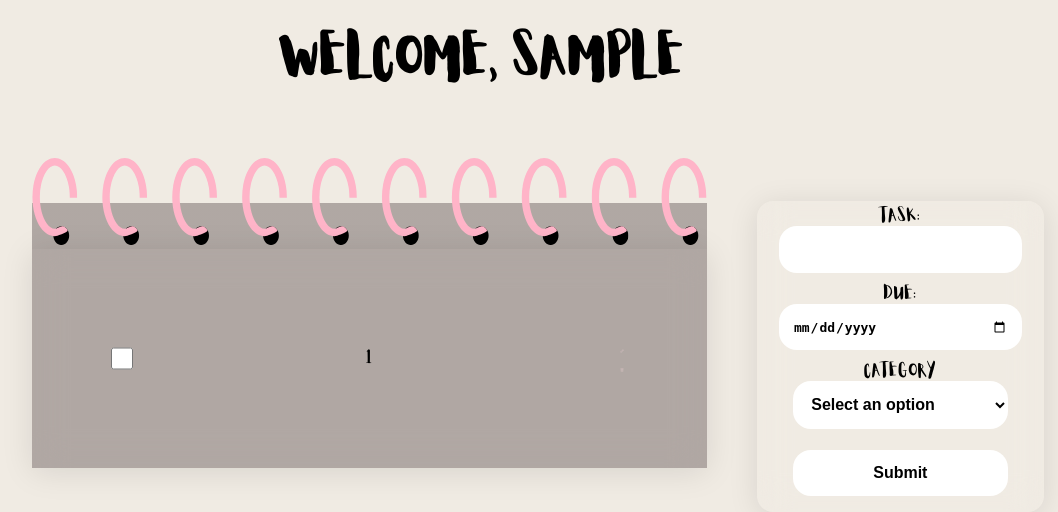
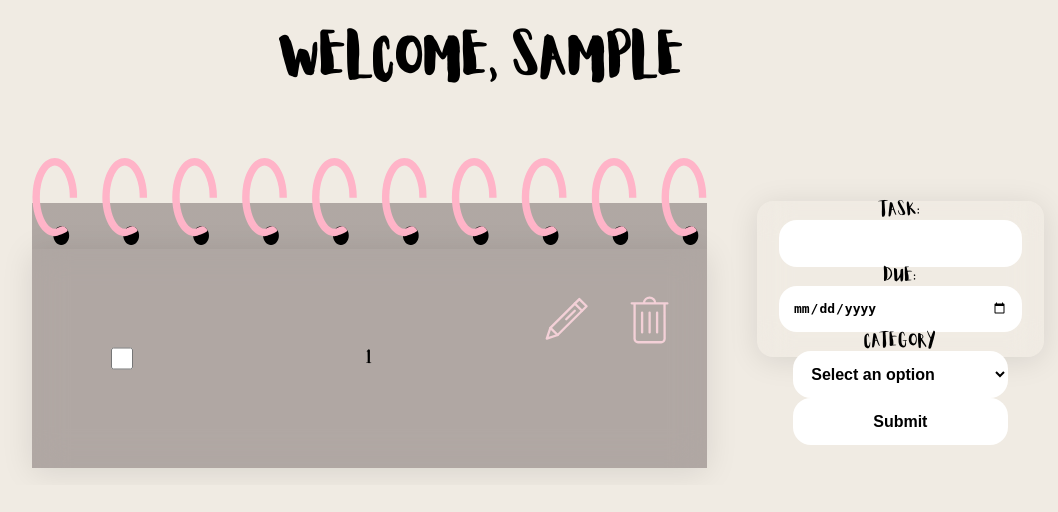
Before and after one commit to LesokoM/To-Do-Application, a Flask app: template Templates/todolist.html in a window 1280 px wide. Shown: the part 323-835 px from the top of the page, without its empty margins (102-1160 px from the left). After the commit the page ends 795 px from the top, so only its background shows below. Run offline with Flask 3, Linux system fonts and the light colour scheme; the template is opened without the code that fills it: most values are stand-ins (such as "Sample title", 1, 10 or a date in 2020).

Commit message:
fixed add task too big issue

```diff
--- a/Templates/base.html
+++ b/Templates/base.html
@@ -5,13 +5,13 @@
     <meta name="viewport" content="width=device-width, initial-scale=1.0">
     <link rel="stylesheet" href="{{url_for('static', filename='style.css')}}">
 
-    <!--    <meta http-equiv="refresh" content="5"> -->
+  <!--<meta http-equiv="refresh" content="5"> -->
     <title>Document</title>
 </head>
 <body>
 
     <div class="navbar">
-        <div class="logo"> <img src="static\img\logo.png" alt=""></div>
+        <div class="logo"> <a href="{{url_for('home')}}"><img src="static\img\logo.png" alt=""></a></div>
 
         <div class="nav-btn">
 
--- a/static/style.css
+++ b/static/style.css
@@ -224,25 +224,23 @@ body hr {
   cursor: pointer;
   transition: all 0.3s ease-in-out;
 }
-.page .notepad .notepad-page .notepad_task .completed_box .edit_options {
+.page .notepad .notepad-page .notepad_task .edit_options {
   width: 100%;
   height: 100%;
-  display: grid;
-  align-items: center;
+  display: flex;
   justify-content: center;
-  background-color: red;
 }
-.page .notepad .notepad-page .notepad_task .completed_box .edit_options a,
-.page .notepad .notepad-page .notepad_task .completed_box .edit_options img {
-  width: 100%;
-  height: 100%;
+.page .notepad .notepad-page .notepad_task .edit_options img {
+  justify-items: center;
+  width: 65%;
+  height: 65%;
 }
 .page .notepad .add-task {
   grid-row: 2/span 4;
   grid-column: 7/span 3;
   margin-top: 13%;
   margin-left: 15%;
-  height: 100%;
+  height: 50%;
   /* From https://css.glass */
   background: rgba(104, 92, 92, 0);
   border-radius: 16px;
--- a/static/style.scss
+++ b/static/style.scss
@@ -305,27 +305,25 @@ body {
 
 
                     }
+                }
 
                 .edit_options {
                     width: 100%;
                     height: 100%;
-                        display: grid;
-                        align-items: center;
+                    display: flex;
                     justify-content: center;
-                        background-color: red;
 
-                        a,
                     img {
-
-                            width: 100%;
-                            height: 100%;
+                        justify-items: center;
+                        width: 65%;
+                        height: 65%;
                     }
 
 
                 }
 
 
-                }
+
 
 
 
@@ -341,7 +339,7 @@ body {
             grid-column: 7/ span 3;
             margin-top: 13%;
             margin-left: 15%;
-            height: 100%;
+            height: 50%;
 
 
 
@@ -356,7 +354,6 @@ body {
 
             form {
                 display: grid;
-
                 grid-template-rows: repeat(4, 1fr);
                 width: 100%;
                 height: 100%;
```
Also changed, not shown: 1 other file. Lines whose indentation alone changed are shown as unchanged.
